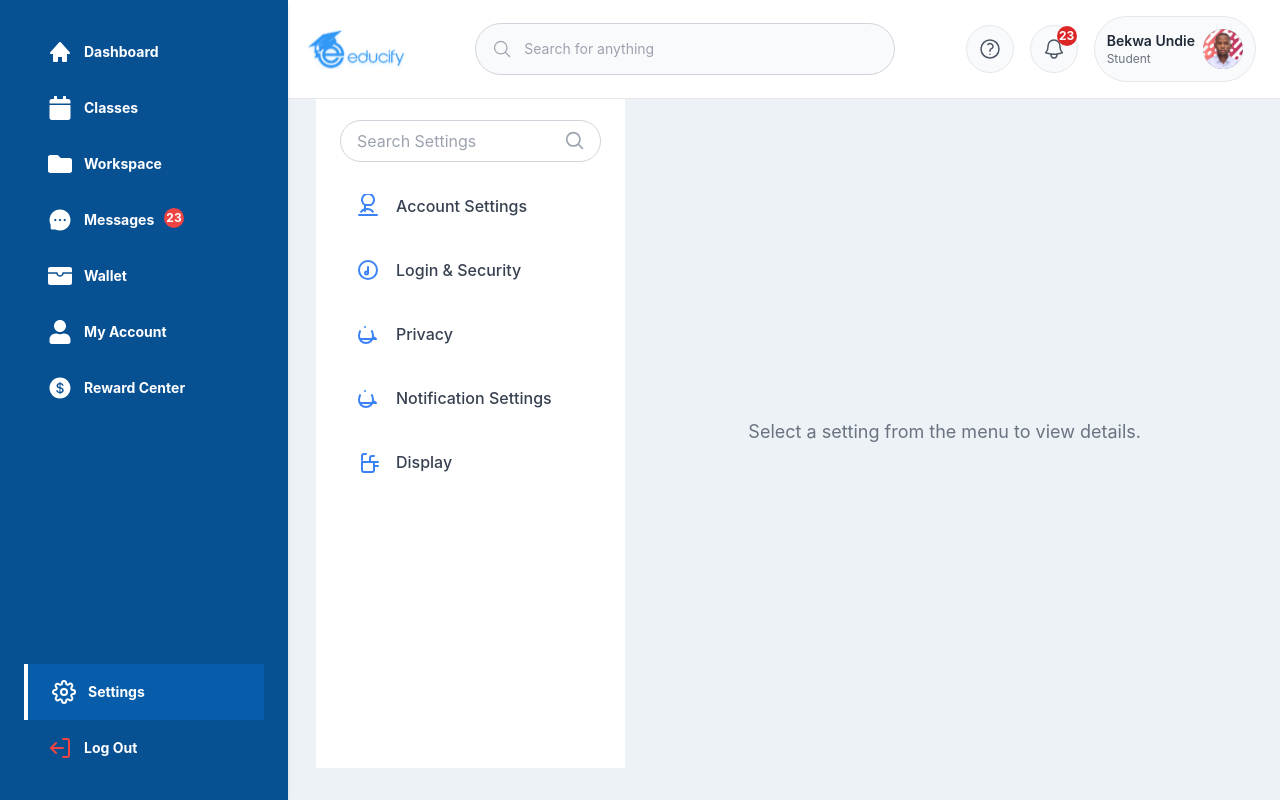
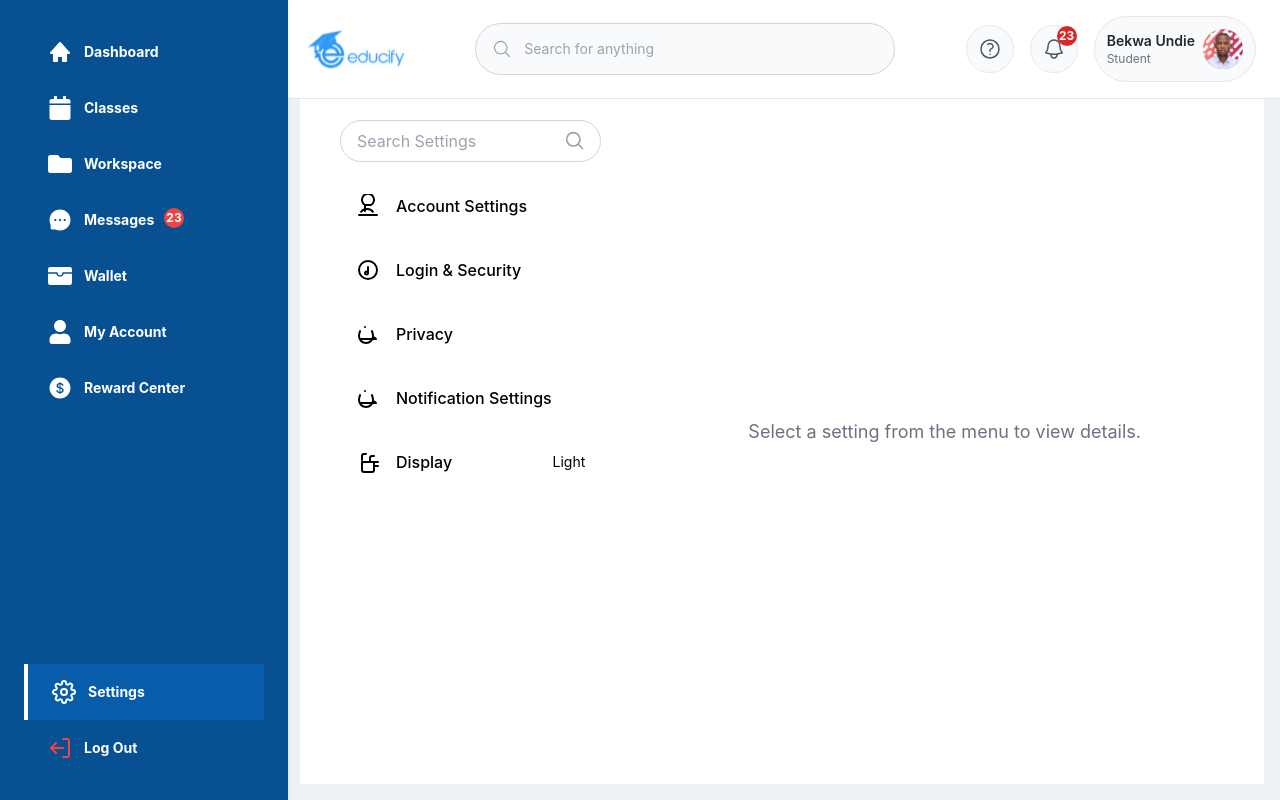
Before and after one commit to Benny-Nwaro/admin-panel, a Next.js app: page /settings in a window 1280 px wide. Built offline with nearby package versions, Linux system fonts and the light colour scheme.

Commit message:
fixed the theme toggle

```diff
--- a/src/components/setting/SettingsMenu.tsx
+++ b/src/components/setting/SettingsMenu.tsx
@@ -37,9 +37,9 @@ const SettingsMenu: React.FC = () => {
   };
 
   return (
-    <div className="flex h-full w-full p-4">
+    <div className={`flex h-full w-full p-4 ${theme === "Dark" ? "bg-gray-800 text-white" : "bg-white text-black"}`}>
       {/* Sidebar */}
-      <div className="w-full h-full sm:w-1/3 lg:w-2/4 bg-white  p-6 mr-4 ">
+      <div className="w-full h-full sm:w-1/3 lg:w-2/4 p-6 mr-4">
         {/* Search Bar */}
         <div className="relative mb-6">
           <input
@@ -65,14 +65,24 @@ const SettingsMenu: React.FC = () => {
 
         {/* Menu Items */}
         <div className="space-y-6">
-          {/* Account Settings */}
+          {[
+            { id: "ProfileSetting", label: "Account Settings", icon: "M5.121 17.804A6.978 6.978 0 0111 15a6.978 6.978 0 015.879 2.804M21 21H3m6-10a6 6 0 116 0m-6 0v6m0-6h6" },
+            { id: "EditLogin", label: "Login & Security", icon: "M12 15v-3m0 3V9m0 6h0m0 0a1.5 1.5 0 10-3 0 1.5 1.5 0 003 0zM21 12a9 9 0 11-18 0 9 9 0 0118 0z" },
+            { id: "Privacy", label: "Privacy", icon: "M15 17h5l-1.405-1.405M9 5h.01M4.055 9.117C3.37 10.746 3 12.447 3 14c0 3.86 3.134 7 7 7s7-3.14 7-7c0-1.553-.37-3.254-1.055-4.883M15 17H5" },
+            { id: "NotificationSettings", label: "Notification Settings", icon: "M15 17h5l-1.405-1.405M9 5h.01M4.055 9.117C3.37 10.746 3 12.447 3 14c0 3.86 3.134 7 7 7s7-3.14 7-7c0-1.553-.37-3.254-1.055-4.883M15 17H5" },
+          ].map((menu) => (
             <div
-            className="flex items-center justify-between cursor-pointer hover:bg-blue-100 rounded-lg px-4 py-2 transition"
-            onClick={() => setActiveComponent("ProfileSetting")}
+              key={menu.id}
+              className={`flex items-center justify-between cursor-pointer rounded-lg px-4 py-2 transition ${
+                activeComponent === menu.id
+                  ? "bg-blue-100 text-blue-700"
+                  : "hover:bg-gray-100"
+              }`}
+              onClick={() => setActiveComponent(menu.id)}
             >
               <div className="flex items-center gap-4">
                 <svg
-                className="w-6 h-6 text-blue-500"
+                  className="w-6 h-6"
                   xmlns="http://www.w3.org/2000/svg"
                   fill="none"
                   viewBox="0 0 24 24"
@@ -82,93 +92,22 @@ const SettingsMenu: React.FC = () => {
                     strokeLinecap="round"
                     strokeLinejoin="round"
                     strokeWidth={2}
-                  d="M5.121 17.804A6.978 6.978 0 0111 15a6.978 6.978 0 015.879 2.804M21 21H3m6-10a6 6 0 116 0m-6 0v6m0-6h6"
+                    d={menu.icon}
                   />
                 </svg>
-              <span className="text-gray-700 font-medium">Account Settings</span>
+                <span className="font-medium">{menu.label}</span>
               </div>
             </div>
+          ))}
 
-          {/* Login & Security */}
+          {/* Theme Toggle */}
           <div
-            className="flex items-center justify-between cursor-pointer hover:bg-blue-100 rounded-lg px-4 py-2 transition"
-            onClick={() => setActiveComponent("EditLogin")}
-          >
-            <div className="flex items-center gap-4">
-              <svg
-                className="w-6 h-6 text-blue-500"
-                xmlns="http://www.w3.org/2000/svg"
-                fill="none"
-                viewBox="0 0 24 24"
-                stroke="currentColor"
-              >
-                <path
-                  strokeLinecap="round"
-                  strokeLinejoin="round"
-                  strokeWidth={2}
-                  d="M12 15v-3m0 3V9m0 6h0m0 0a1.5 1.5 0 10-3 0 1.5 1.5 0 003 0zM21 12a9 9 0 11-18 0 9 9 0 0118 0z"
-                />
-              </svg>
-              <span className="text-gray-700 font-medium">Login & Security</span>
-            </div>
-          </div>
-
-          {/* Data Management */}
-          <div
-            className="flex items-center justify-between cursor-pointer hover:bg-blue-100 rounded-lg px-4 py-2 transition"
-            onClick={() => setActiveComponent("Privacy")}
-          >
-            <div className="flex items-center gap-4">
-              <svg
-                className="w-6 h-6 text-blue-500"
-                xmlns="http://www.w3.org/2000/svg"
-                fill="none"
-                viewBox="0 0 24 24"
-                stroke="currentColor"
-              >
-                <path
-                  strokeLinecap="round"
-                  strokeLinejoin="round"
-                  strokeWidth={2}
-                  d="M15 17h5l-1.405-1.405M9 5h.01M4.055 9.117C3.37 10.746 3 12.447 3 14c0 3.86 3.134 7 7 7s7-3.14 7-7c0-1.553-.37-3.254-1.055-4.883M15 17H5"
-                />
-              </svg>
-              <span className="text-gray-700 font-medium">Privacy</span>
-            </div>
-          </div>
-
-          {/* Notification Settings */}
-          <div
-            className="flex items-center justify-between cursor-pointer hover:bg-blue-100 rounded-lg px-4 py-2 transition"
-            onClick={() => setActiveComponent("NotificationSettings")}
-          >
-            <div className="flex items-center gap-4">
-              <svg
-                className="w-6 h-6 text-blue-500"
-                xmlns="http://www.w3.org/2000/svg"
-                fill="none"
-                viewBox="0 0 24 24"
-                stroke="currentColor"
-              >
-                <path
-                  strokeLinecap="round"
-                  strokeLinejoin="round"
-                  strokeWidth={2}
-                  d="M15 17h5l-1.405-1.405M9 5h.01M4.055 9.117C3.37 10.746 3 12.447 3 14c0 3.86 3.134 7 7 7s7-3.14 7-7c0-1.553-.37-3.254-1.055-4.883M15 17H5"
-                />
-              </svg>
-              <span className="text-gray-700 font-medium">Notification Settings</span>
-            </div>
-          </div>
-
-          {/* Display */}
-          <div
-            className="flex items-center justify-between cursor-pointer hover:bg-blue-100 rounded-lg px-4 py-2 transition"
+            className="flex items-center justify-between cursor-pointer rounded-lg px-4 py-2 transition hover:bg-gray-100"
             onClick={toggleTheme}
           >
             <div className="flex items-center gap-4">
               <svg
-                className="w-6 h-6 text-blue-500"
+                className="w-6 h-6"
                 xmlns="http://www.w3.org/2000/svg"
                 fill="none"
                 viewBox="0 0 24 24"
@@ -181,16 +120,15 @@ const SettingsMenu: React.FC = () => {
                   d="M10 4H8c-1.104 0-2 .896-2 2v4m12-4h-2c-1.104 0-2 .896-2 2v4m0 0H6m12 0v8a2 2 0 01-2 2H8a2 2 0 01-2-2v-8m16 0h-8m4 4h4"
                 />
               </svg>
-              <span className="text-gray-700 font-medium">Display</span>
+              <span className="font-medium">Display</span>
             </div>
+            <span className="text-sm">{theme} </span>
           </div>
         </div>
       </div>
 
       {/* Main Content */}
-      <div className="w-full  p-8">
-        {renderComponent()}
-      </div>
+      <div className="w-full p-8">{renderComponent()}</div>
     </div>
   );
 };
--- a/src/components/setting/StudentLocation.tsx
+++ b/src/components/setting/StudentLocation.tsx
@@ -2,7 +2,7 @@ import React from "react";
 
 const StudentLocation: React.FC = () => {
   return (
-    <div className="max-w-3xl mt-5 pb-10 p-6 bg-white rounded-xl shadow-lg mx-auto">
+    <div className="max-w-3xl mt-5 pb-10 p-6 bg-white rounded-3xl shadow-lg mx-auto">
       {/* Header */}
       <h2 className="text-lg font-bold text-gray-800 mb-4 text-center sm:text-left">
         Student Location
```
Lines whose indentation alone changed are shown as unchanged.
